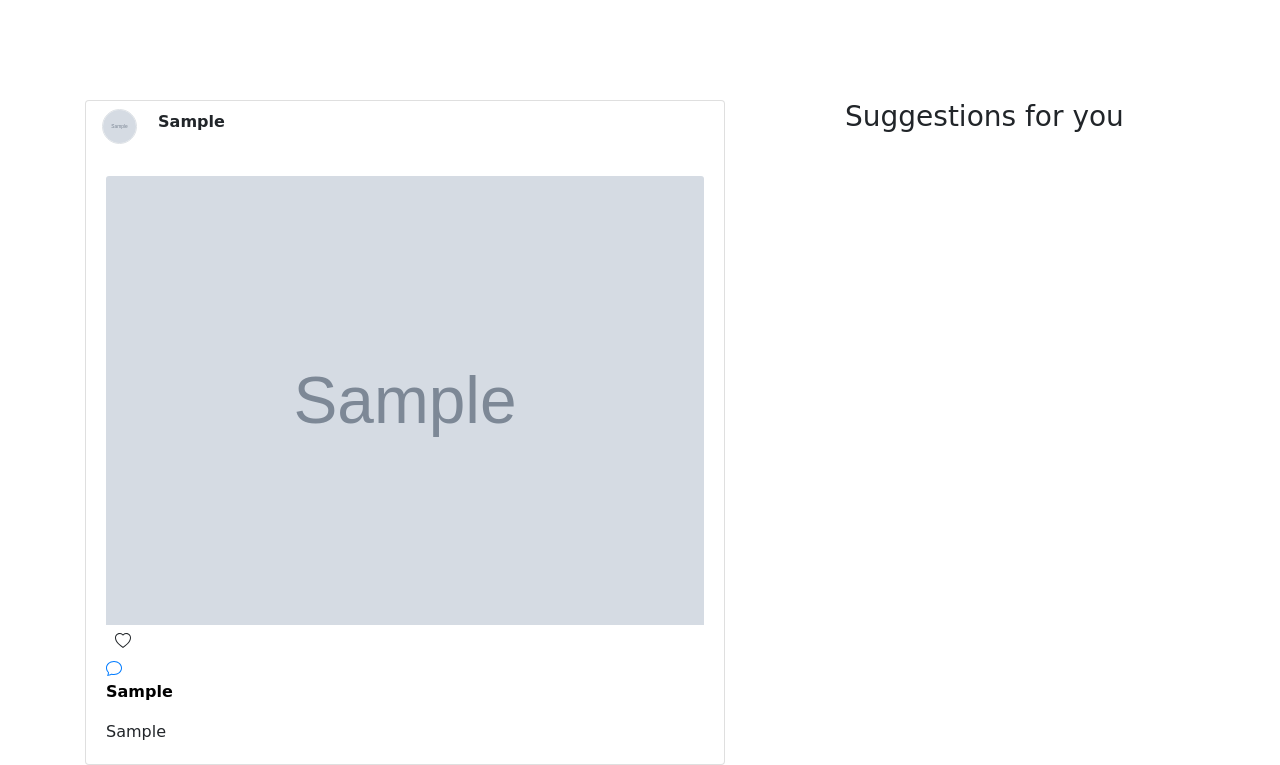
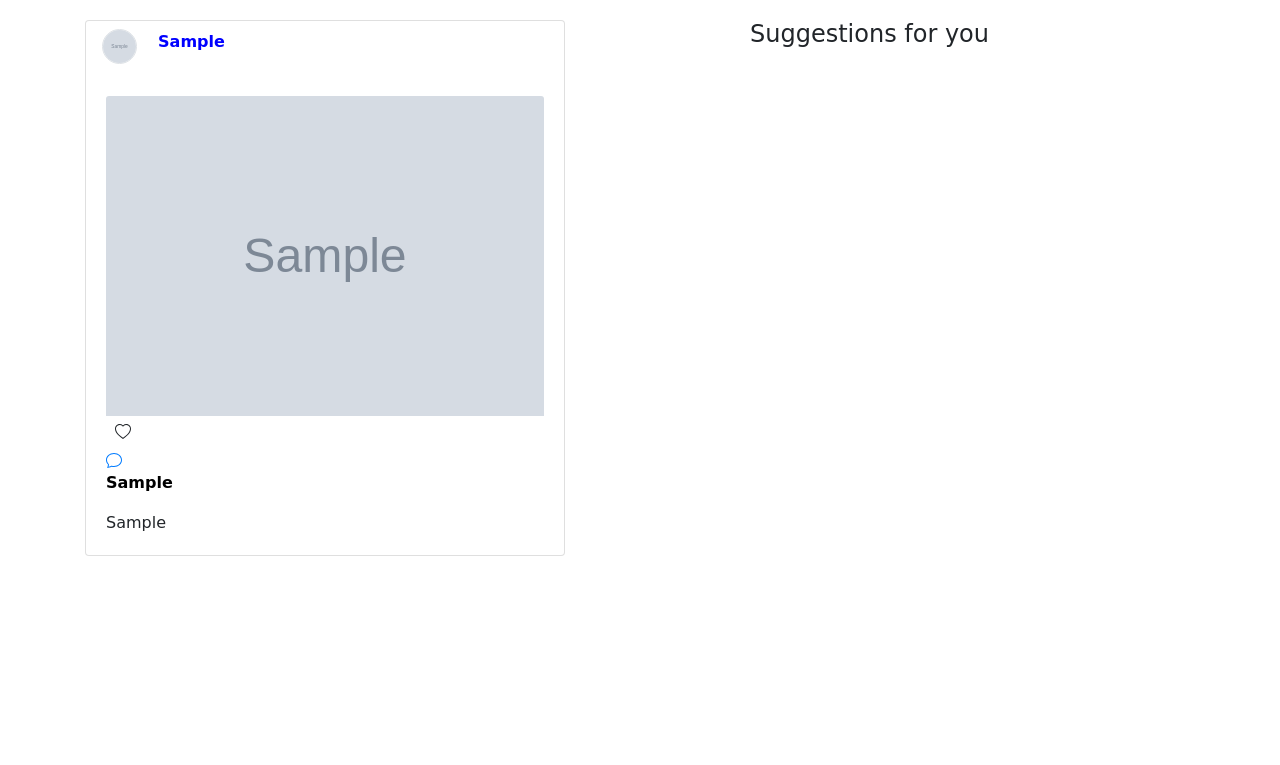
Before and after one commit to FITSTARGILLY2643/Instagram, a Django app: page / in a window 1280 px wide. Shown: the part 68-833 px from the top of the page. After the commit the page ends 624 px from the top, so only its background shows below. Run offline with Django 3.2, Linux system fonts and the light colour scheme; a user stored in the database is signed in; tables that the repository leaves empty hold one stand-in row (values such as "Sample post"); grey boxes marked "Sample" are stand-in pictures; some libraries are stand-ins or nearby versions; some web fonts are replaced.

Commit message:
Reduce the size of the images to be displayed

```diff
--- a/instagram/templates/edit_profile.html
+++ b/instagram/templates/edit_profile.html
@@ -11,7 +11,7 @@
             <form action="" method="post" enctype="multipart/form-data"  novalidate>
                 {% csrf_token%}
                 {% bootstrap_form form layout='inline' %}
-                <button type="submit" class="btn btn-primary btn-sm D-block mx-auto">Update</button>
+                <button type="submit" class="btn btn-info btn-sm D-block mx-auto">Update</button>
             </form>
         </div>
     </div>
--- a/instagram/templates/index.html
+++ b/instagram/templates/index.html
@@ -17,18 +17,17 @@
 
 <div class="container" style="font-family: 'Forum', cursive;">
     <div class="row">
-        <div class="col-8">
+        <div class="col-7">
             {% for image in images %}
-            <div class="card" style="width: 40rem; margin-top: 100px;">
+            <div class="card" style="width: 30rem; margin-top: 20px;">
                 <div class="card-title">
                     <img src="{{image.user.photo.url}}" class="rounded-circle border ml-3 mt-2  mr-3"
                         alt="{{image.user.user.username}}" width="35" height="35">
-                    <a href="{% url 'profile' image.user.user.username  %}" class="mt-4 user"
-                        style="color: inherit; font-weight: bold;">{{image.user.user.username|title}}</a>
+                    <a href="{% url 'profile' image.user.user.username  %}" class="mt-4 user" style="color: blue; font-weight: bold;">{{image.user.user.username|title}}</a>
                 </div>
                 <div class="card-body">
                     <a href="{% url 'comment' image.id %}"><img src="{{ image.image_url }}" class="card-img-top"
-                            alt="..." style="width: 100%;"></a>
+                            alt="..." height="320px" style="width: 100%;"></a>
                     <form action="{% url 'index' %}" method="post">
                         {% csrf_token %}
                         {% if is_liked %}
@@ -65,8 +64,8 @@
             </div>
             {% endfor %}
         </div>
-        <div class="col-4" style="margin-top: 100px;">
-            <h3>Suggestions for you</h3>
+        <div class="col-4" style="margin-top: 20px;">
+            <h4 style="color:inherit">Suggestions for you</h4>
             {% for user in users %}
             <div class="container">
                 <div class="row">
@@ -74,7 +73,7 @@
                         <img class="rounded-circle" src="{{ user.profile.photo.url }}" width="45px" height="45px">
                     </div>
                     <div class="col-md-6 mr-2 mt-2">
-                        <span><a href="{% url 'user_profile' user.username  %}">{{ user.username }}</a></span>
+                        <span><a style="color:blue" href="{% url 'user_profile' user.username  %}">{{ user.username }}</a></span>
                     </div>
                     <div class="col-md-4">
                     </div>
--- a/instagram/templates/post_image.html
+++ b/instagram/templates/post_image.html
@@ -5,7 +5,7 @@
 {% load static %}
 <div class="container mt-4">
     <div class="col-12" >
-        <div class="container" style="position: fixed; width: 500px; margin-top: 100px;">
+        <div class="container" style="position: fixed; width: 300px; margin-top: 20px;">
 
             <form action="" method="POST" enctype="multipart/form-data" novalidate>
                 {%csrf_token%}
```
Also changed, not shown: instagram/templates/post.html (+5 -5 lines), instagram/templates/profile.html (+3 -8 lines), instagram/templates/user_profile.html (+5 -5 lines).
